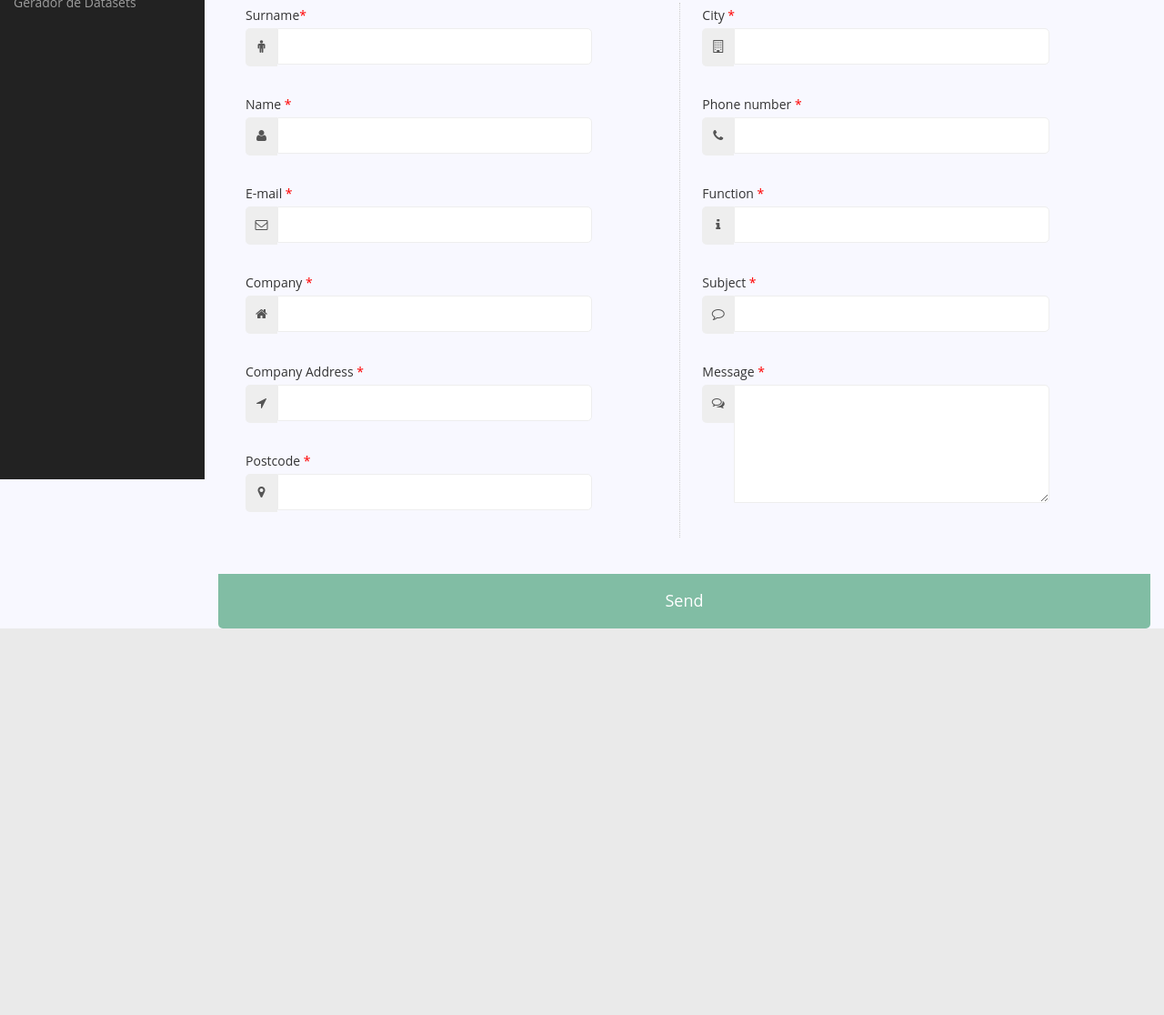
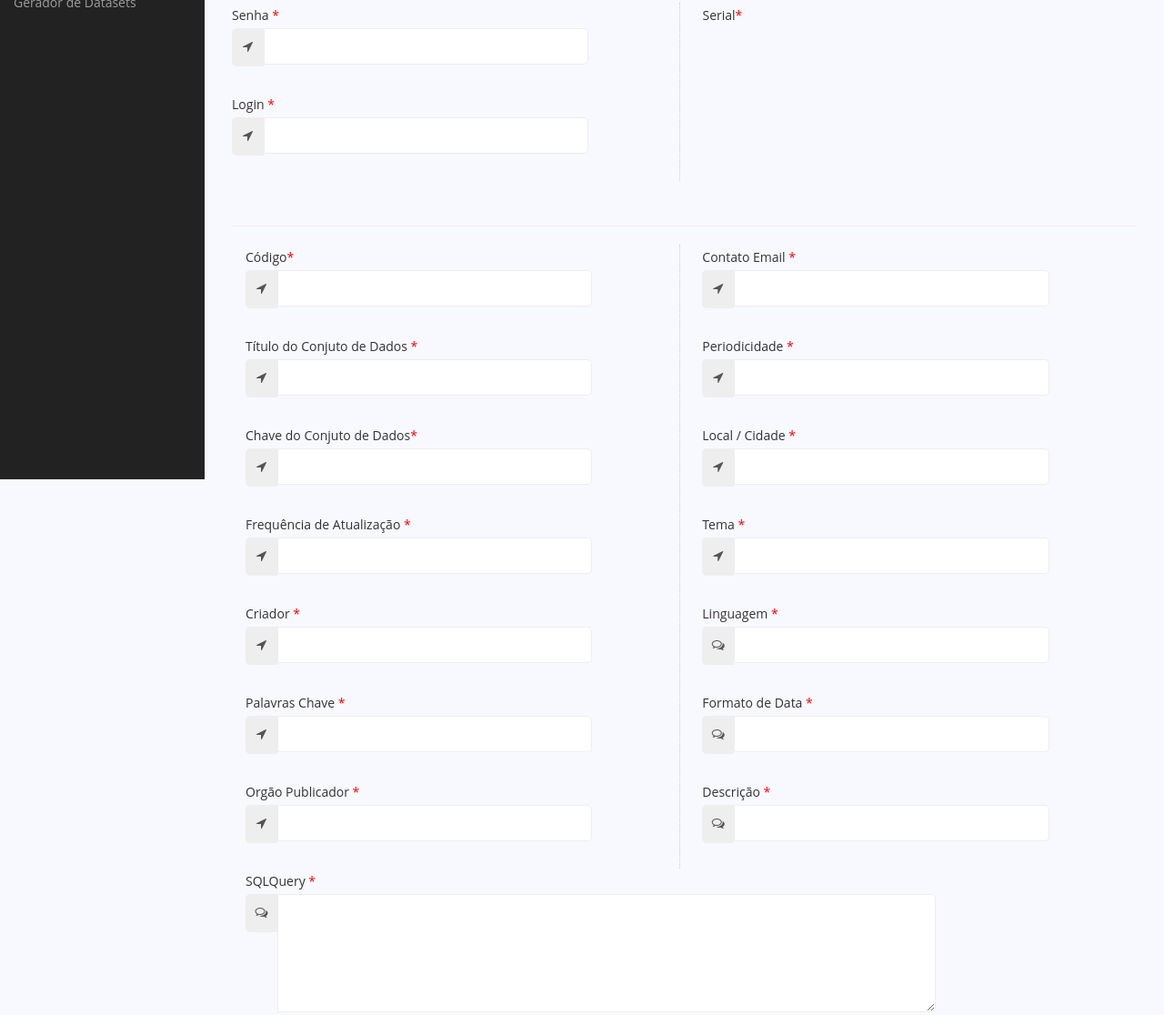
Before and after one commit to lerao/openUFPE, a website: page index.html at #!/gerador in a window 1280 px wide. Shown: the part 273-1389 px from the top of the page at 91% size. Before the commit the page ends 974 px from the top, so only its background shows below. Drawn offline with nearby package versions, Linux system fonts and the light colour scheme; some packages are replaced by stand-ins of ours; files that its build step writes are made by us from their sources; files whose address does not match are found by name.

Commit message:
Tela de geracao de datasets 90% concluida

```diff
--- a/views/gerador.html
+++ b/views/gerador.html
@@ -7,97 +7,158 @@
         	<h3 class="page-header">Gerador de Datasets</h3>
     	</div>
 
+        <div class="row">
+        <div class="contentform">
+        <div class="leftcontact">
 
-        <form id="gerador">
-
-        <div class="contentform">
-        <div id="sendmessage"> Your message has been sent successfully. Thank you. </div>
-
-
-        <div class="leftcontact">
             <div class="form-group">
-                    <p>Surname<span>*</span></p>
-                    <span class="icon-case"><i class="fa fa-male"></i></span>
-                        <input type="text" name="nom" id="nom" data-rule="required" data-msg="Vérifiez votre saisie sur les champs : Le champ 'Nom' doit être renseigné."/>
+            <p>Senha <span>*</span></p>
+            <span class="icon-case"><i class="fa fa-location-arrow"></i></span>
+                <input type="text" id="senha"/>
                 <div class="validation"></div>
             </div>
 
             <div class="form-group">
-            <p>Name <span>*</span></p>
-            <span class="icon-case"><i class="fa fa-user"></i></span>
-                <input type="text" name="prenom" id="prenom" data-rule="required" data-msg="Vérifiez votre saisie sur les champs : Le champ 'Prénom' doit être renseigné."/>
+            <p>Login <span>*</span></p>
+            <span class="icon-case"><i class="fa fa-location-arrow"></i></span>
+                <input type="text" id="login"/>
+                <div class="validation"></div>
+            </div>
+        </div>
+
+        <div class="rightcontact">
+            <p>Serial<span>*</span></p>
+        </div>
+
+
+        </div>
+        </div>
+
+        <div class="col-lg-12">
+            <h3 class="page-header"></h3>
+        </div>
+
+
+
+
+        <form id="gerador">
+        <div class="contentform">
+            <div class="leftcontact">
+                    <div class="form-group">
+                        <p>Código<span>*</span></p>
+                        <span class="icon-case"><i class="fa fa-location-arrow"></i></span>
+                        <input type="text"/>
                     <div class="validation"></div>
             </div>
 
                     <div class="form-group">
-            <p>E-mail <span>*</span></p>
-            <span class="icon-case"><i class="fa fa-envelope-o"></i></span>
-                <input type="email" name="email" id="email" data-rule="email" data-msg="Vérifiez votre saisie sur les champs : Le champ 'E-mail' est obligatoire."/>
+                    <p>Título do Conjuto de Dados <span>*</span></p>
+                    <span class="icon-case"><i class="fa fa-location-arrow"></i></span>
+                        <input type="text" name="prenom" id="prenom"/>
                         <div class="validation"></div>
                     </div>
 
                     <div class="form-group">
-            <p>Company <span>*</span></p>
-            <span class="icon-case"><i class="fa fa-home"></i></span>
-                <input type="text" name="society" id="society" data-rule="required" data-msg="Vérifiez votre saisie sur les champs : Le champ 'Société' doit être renseigné."/>
+                    <p>Chave do Conjuto de Dados<span>*</span></p>
+                    <span class="icon-case"><i class="fa fa-location-arrow"></i></span>
+                        <input type="text" name="prenom" id="prenom"/>
                         <div class="validation"></div>
                     </div>
 
                     <div class="form-group">
-            <p>Company Address <span>*</span></p>
+                    <p>Frequência de Atualização <span>*</span></p>
                     <span class="icon-case"><i class="fa fa-location-arrow"></i></span>
-                <input type="text" name="adresse" id="adresse" data-rule="required" data-msg="Vérifiez votre saisie sur les champs : Le champ 'Adresse' doit être renseigné."/>
+                        <input type="text" name="prenom" id="prenom"/>
                         <div class="validation"></div>
                     </div>
 
                     <div class="form-group">
-            <p>Postcode <span>*</span></p>
-            <span class="icon-case"><i class="fa fa-map-marker"></i></span>
-                <input type="text" name="postal" id="postal" data-rule="required" data-msg="Vérifiez votre saisie sur les champs : Le champ 'Code postal' doit être renseigné."/>
+                    <p>Criador <span>*</span></p>
+                    <span class="icon-case"><i class="fa fa-location-arrow"></i></span>
+                        <input type="text" name="prenom" id="prenom"/>
                         <div class="validation"></div>
                     </div>
 
+                    <div class="form-group">
+                    <p>Palavras Chave <span>*</span></p>
+                    <span class="icon-case"><i class="fa fa-location-arrow"></i></span>
+                        <input type="text" name="prenom" id="prenom"/>
+                        <div class="validation"></div>
+                    </div>
 
+                    <div class="form-group">
+                    <p>Orgão Publicador <span>*</span></p>
+                    <span class="icon-case"><i class="fa fa-location-arrow"></i></span>
+                        <input type="text" name="prenom" id="prenom"/>
+                        <div class="validation"></div>
+                    </div>
 
               </div>
 
             <div class="rightcontact">
 
                     <div class="form-group">
-            <p>City <span>*</span></p>
-            <span class="icon-case"><i class="fa fa-building-o"></i></span>
-                <input type="text" name="ville" id="ville" data-rule="required" data-msg="Vérifiez votre saisie sur les champs : Le champ 'Ville' doit être renseigné."/>
+                    <p>Contato Email <span>*</span></p>
+                    <span class="icon-case"><i class="fa fa-location-arrow"></i></span>
+                        <input type="text" name="prenom" id="prenom"/>
                         <div class="validation"></div>
                     </div>
 
                     <div class="form-group">
-            <p>Phone number <span>*</span></p>
-            <span class="icon-case"><i class="fa fa-phone"></i></span>
-                <input type="text" name="phone" id="phone" data-rule="maxlen:10" data-msg="Vérifiez votre saisie sur les champs : Le champ 'Téléphone' doit être renseigné. Minimum 10 chiffres"/>
+                    <p>Periodicidade <span>*</span></p>
+                    <span class="icon-case"><i class="fa fa-location-arrow"></i></span>
+                        <input type="text" name="prenom" id="prenom"/>
                         <div class="validation"></div>
                     </div>
 
                     <div class="form-group">
-            <p>Function <span>*</span></p>
-            <span class="icon-case"><i class="fa fa-info"></i></span>
-                <input type="text" name="fonction" id="fonction" data-rule="required" data-msg="Vérifiez votre saisie sur les champs : Le champ 'Fonction' doit être renseigné."/>
+                    <p>Local / Cidade <span>*</span></p>
+                    <span class="icon-case"><i class="fa fa-location-arrow"></i></span>
+                        <input type="text" name="prenom" id="prenom"/>
                         <div class="validation"></div>
                     </div>
 
                     <div class="form-group">
-            <p>Subject <span>*</span></p>
-            <span class="icon-case"><i class="fa fa-comment-o"></i></span>
-                <input type="text" name="sujet" id="sujet" data-rule="required" data-msg="Vérifiez votre saisie sur les champs : Le champ 'Sujet' doit être renseigné."/>
+                    <p>Tema <span>*</span></p>
+                    <span class="icon-case"><i class="fa fa-location-arrow"></i></span>
+                        <input type="text" name="prenom" id="prenom"/>
                         <div class="validation"></div>
                     </div>
 
                     <div class="form-group">
-            <p>Message <span>*</span></p>
+                    <p>Linguagem <span>*</span></p>
                     <span class="icon-case"><i class="fa fa-comments-o"></i></span>
-                <textarea name="message" rows="14" data-rule="required" data-msg="Vérifiez votre saisie sur les champs : Le champ 'Message' doit être renseigné."></textarea>
+                        <input type="text" name="prenom" id="prenom"/>
+                        <div class="validation"></div>
+                    </div>
+
+
+                    <div class="form-group">
+                    <p>Formato de Data <span>*</span></p>
+                    <span class="icon-case"><i class="fa fa-comments-o"></i></span>
+                        <input type="text" name="prenom" id="prenom"/>
+                        <div class="validation"></div>
+                    </div>
+
+
+                    <div class="form-group">
+                    <p>Descrição <span>*</span></p>
+                    <span class="icon-case"><i class="fa fa-comments-o"></i></span>
+                        <input type="text" name="prenom" id="prenom"/>
                         <div class="validation"></div>
                     </div>
             </div>
+        </div>
+
+            <div class="contentform">
+
+                    <div class="form-group">
+                    <p>SQLQuery <span>*</span></p>
+                    <span class="icon-case"><i class="fa fa-comments-o"></i></span>
+                        <textarea name="message" rows="14" ></textarea>
+                        <div class="validation"></div>
+                    </div>
+
             </div>
 
             <button type="submit" class="bouton-contact">Send</button>
```
Lines whose indentation alone changed are shown as unchanged.
